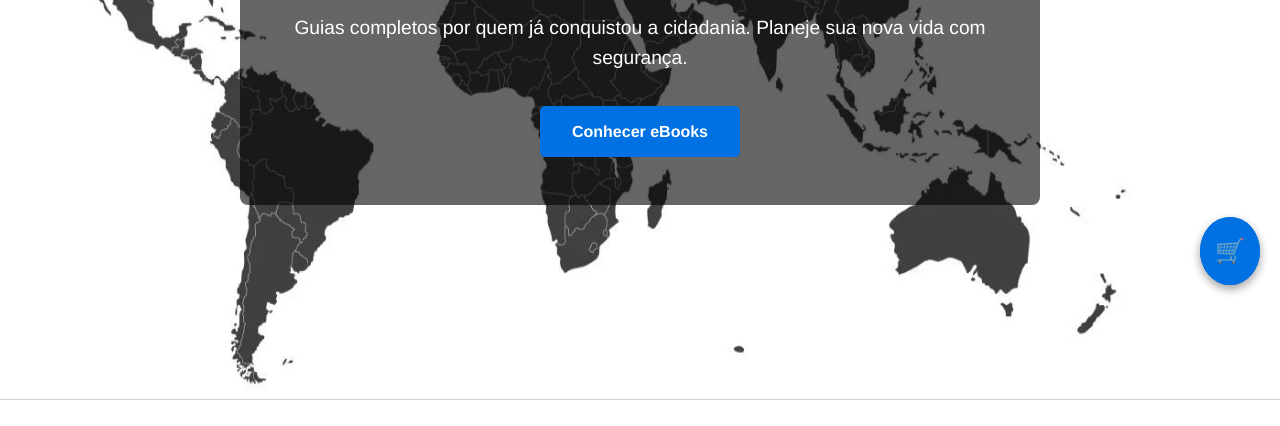
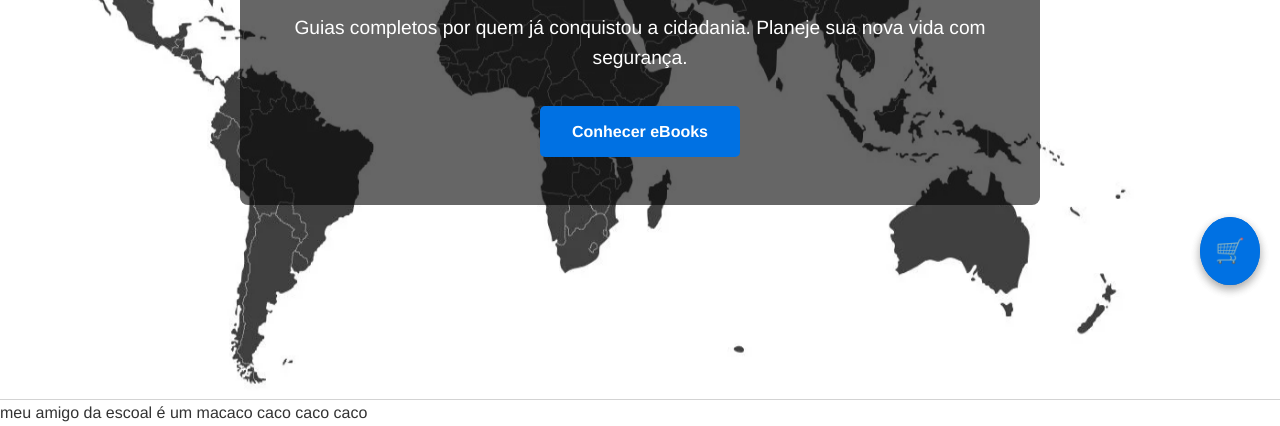
Before and after one commit to Xhina-comXis/MorarFora, a plain HTML site: page docs/index.html in a window 1280 px wide. Shown: the part 495-921 px from the top of the page. Before the commit the page ends 895 px from the top, so only its background shows below. Drawn offline with Linux system fonts and the light colour scheme.

```diff
--- a/docs/index.html
+++ b/docs/index.html
@@ -56,6 +56,6 @@
       setTimeout(() => cartHover.style.display = 'none', 300);
     });
   </script>
-
+meu amigo da escoal é um macaco caco caco caco
 </body>
 </html>
```
